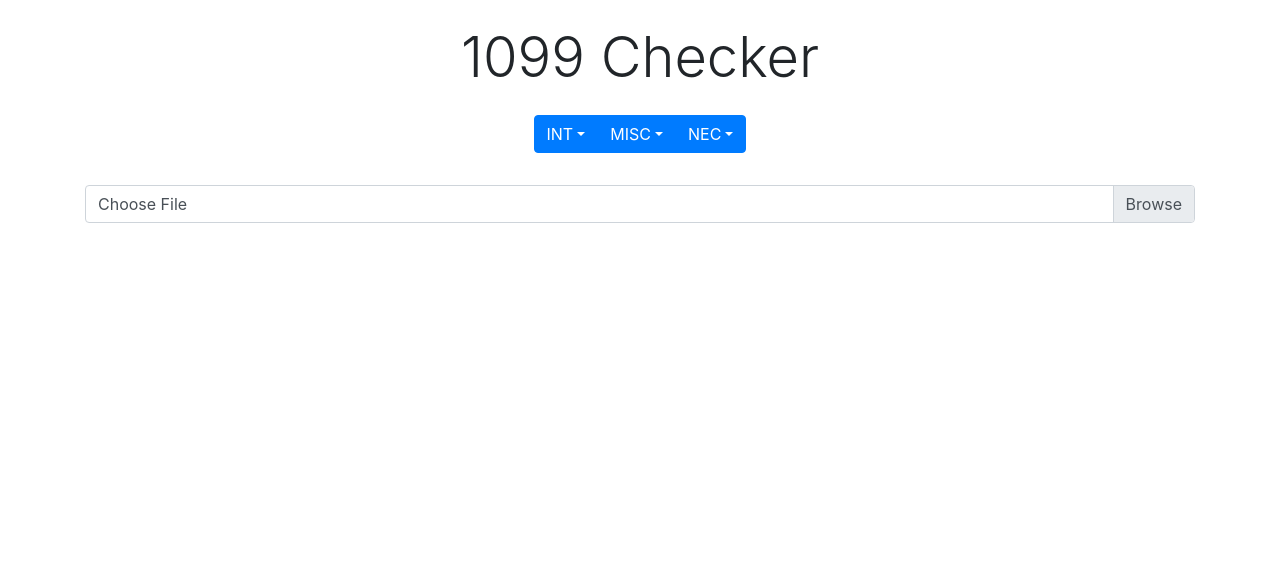
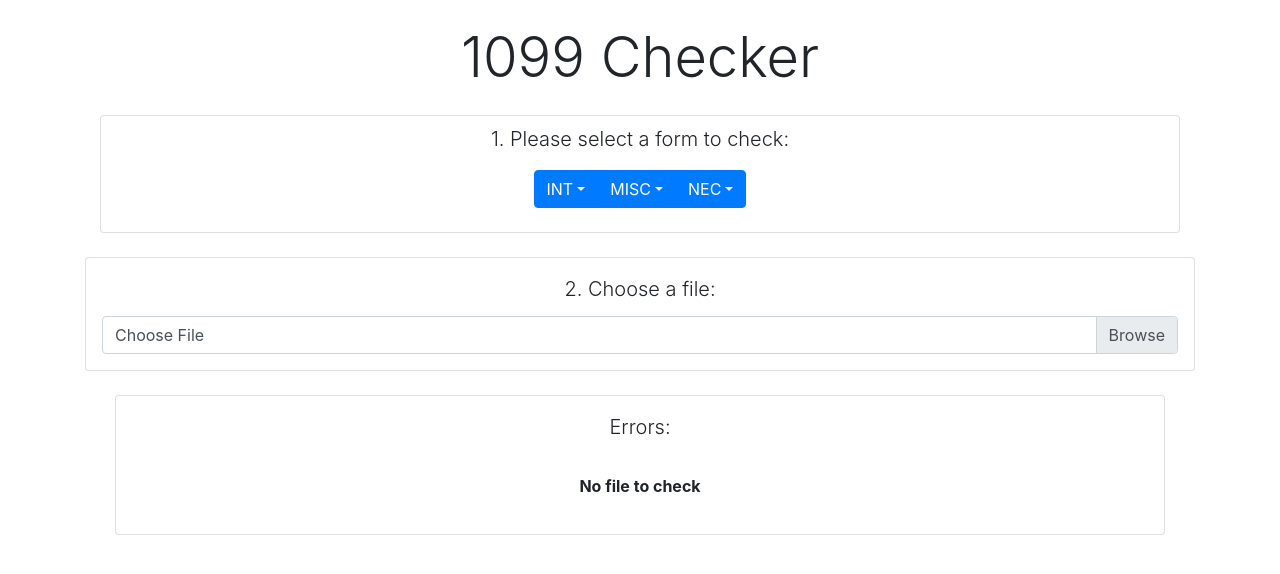
Before and after one commit to thekkathy/1099-Checker, a React (Create React App) app in the folder client/: page / in a window 1280 px wide. Shown: the top 574 px of the page. Built offline with nearby package versions, Linux system fonts and the light colour scheme.

Commit message:
Made checking process more clear and fixed messages component

```diff
--- a/client/src/components/App.js
+++ b/client/src/components/App.js
@@ -1,8 +1,12 @@
 import React, { useState } from 'react';
 import FileUploadAndChecker from './FileUploadAndChecker';
+import ErrorMessage from './ErrorMessage';
 
 const App = () => {
-  const [formType, setFormType] = useState(null)
+  // formType = COR INT, UBO INT, DSS Misc, etc
+  const [formType, setFormType] = useState(null);
+  //error messages is an array of all possible interface errors (e.g. the user forgot to select a form type)
+  const [errorMessages, setErrorMessages] = useState([]);
 
   const formNames = {
     'cor_int': '1099 COR INT',
@@ -13,16 +17,30 @@ const App = () => {
     'finance_nec': '1099 Finance NEC'
   }
 
+  //sets the error message from FileUploadAndChecker so that it can be used in the ErrorMessage component
+  const setError = (msg) => {
+    setErrorMessages(errorMessages => [...errorMessages, msg]);
+    console.log(errorMessages);
+  }
+
+  //clears error messages
+  const clearError = () => {
+    setErrorMessages([]);
+  }
+
   return (
 
     <div className="container mt-4">
       <h4 className="display-4 text-center mb-4">
         1099 Checker
       </h4>
+      {/* Display error message if one exists */}
+      {errorMessages ? <ErrorMessage messages={errorMessages}></ErrorMessage> : null}
 
       {/* Menu to select which form to check */}
       <div className="container">
-        <div className="container">
+        <div className="card w-100">
+          <div className="card-title mx-auto my-2 lead">1. Please select a form to check: </div>
           <div className="row my-2">
             <div className="btn-group mx-auto" role="group" aria-label="Choose Form Type">
               {/* Select INT type form */}
@@ -59,12 +77,16 @@ const App = () => {
           </div>
           <div className="row my-2">
             <div className="container d-flex justify-content-center">
-              {formType ? `Selected ${formNames[formType]} for checking` : null}
+              {formType ?
+                <div class="alert alert-info" role="alert">
+                  Selected {formNames[formType]} for checking
+                </div>
+                : null}
             </div>
-        </div>
+          </div>
         </div>
         <div className="row my-4">
-          <FileUploadAndChecker formType={formType} />
+          <FileUploadAndChecker formType={formType} errorMessageFunct={setError} clearErrorFunct={clearError} />
         </div>
       </div>
     </div >
--- /dev/null
+++ b/client/src/components/ErrorMessage.js
@@ -0,0 +1,20 @@
+import React from 'react'
+import PropTypes from 'prop-types'
+
+const ErrorMessage = ({ messages }) => {
+
+    return (
+        <div className="container">
+            {messages ? messages.map(message => (
+                <div className={'alert alert-danger alert-dismissible fade show'} role="alert" key={message}>
+                    { message}
+                    <button type="button" className="close" data-dismiss="alert" aria-label="Close">
+                        <span aria-hidden="true">&times;</span>
+                    </button>
+                </div>
+            )) : null}
+        </div>
+    )
+}
+
+export default ErrorMessage
--- a/client/src/components/FileUploadAndChecker.js
+++ b/client/src/components/FileUploadAndChecker.js
@@ -1,14 +1,19 @@
 import React, { Fragment, useState } from 'react';
 import XLSX from 'xlsx';
+import Message from './Message';
 
-export const FileUploadAndChecker = ({ formType }) => {
+export const FileUploadAndChecker = ({ formType, errorMessageFunct, clearErrorFunct }) => {
     // list of objects that keeps track of which messages for each label
     // [{label: company name, passes: true}, {label: company address, passes: true}, ...]
     // true = formated correctly
     // false = formated incorrectly
-    const [message, setMessage] = useState([]);
+    const [message, setMessage] = useState(null);
+    // variable that keeps track of if everything passed
+    const [allPassed, setAllPassed] = useState(true)
     // name of uploaded file
-    const [fileName, setFileName] = useState('Choose File')
+    const [fileName, setFileName] = useState('Choose File');
+    // error message
+    const [errorMessage, setErrorMessage] = useState("");
 
     const types = ['application/vnd.ms-excel', 'application/vnd.openxmlformats-officedocument.spreadsheetml.sheet', 'application/vnd.ms-excel']
 
@@ -21,19 +26,12 @@ export const FileUploadAndChecker = ({ formType }) => {
         let req = {};
         let label = name + " " + key;
 
-        if (passed) {
-            console.log(key + " correct");
-            // below lines for debug
-            // req["label"] = label;
-            // req["passes"] = "Passes";
-            // formatList.push(req);
-        }
-        else {
-            console.log(key + " incorrect");
+        if (!passed) {
             req["label"] = label;
             req["passes"] = errorMessage;
             formatList.push(req);
         }
+
     }
 
     //checks if the inputted value contains only numbers and letters and is below 50 characters
@@ -92,6 +90,26 @@ export const FileUploadAndChecker = ({ formType }) => {
         updateMessages(name, passed, label, format, errorMessage);
     }
 
+    //check if headers for the form are correct
+    //if headers are incorrect, set the error message and return false
+    const checkHeaders = (expectedLabels, actualLabels, errMessage) => {
+        if (expectedLabels.length != actualLabels.length) {
+            errorMessageFunct(errMessage);
+            return false;
+        }
+        for (var i = 0; i < expectedLabels.length; i++) {
+            if (!expectedLabels[i].includes(actualLabels[i])) {
+
+                console.log(actualLabels[i]);
+                console.log(expectedLabels[i]);
+
+                errorMessageFunct(errMessage);
+                return false;
+            }
+        }
+        return true;
+    }
+
 
 
     //** CHECK FORM FUNCTIONS  **//
@@ -99,11 +117,19 @@ export const FileUploadAndChecker = ({ formType }) => {
     //checks if a COR_INT file is formatted correctly
     const checkCOR_INT = (data) => {
         let messages = [];
+        const actualLabels = ["Name", "Address", "City", "State", "Zip", "EIN", "Interest"];
+        const headerErrorMessage = "File headers are incorrect or selected file is not a 1099 COR INT file.";
 
         //for every item in the sheet
         for (var i = 0; i < data.length; i++) {
             var companyData = data[i];
             const dataKeys = Object.keys(data[0]);
+            console.log(dataKeys);
+
+            //check if headers are correct
+            if (!checkHeaders(dataKeys, actualLabels, headerErrorMessage)) {
+                break;
+            }
 
             //get company name
             let name = companyData[dataKeys[0]];
@@ -124,6 +150,12 @@ export const FileUploadAndChecker = ({ formType }) => {
             var interest = dataKeys[6];
             checkFloat(name, interest, messages, companyData);
         }
+        if (messages.length > 0) {
+            setAllPassed(false);
+        }
+        if (messages.length == 0) {
+            setAllPassed(true);
+        }
         return messages;
 
     }
@@ -131,12 +163,19 @@ export const FileUploadAndChecker = ({ formType }) => {
     //checks if a UBO_INT file is formatted correctly
     const checkUBO_INT = (data) => {
         let messages = [];
+        const actualLabels = ["Cont Acct", "Name", "Name 2", "House number and street", "City", "Zip Code", "Rg", "LC Amount", "SSN"];
+        const headerErrorMessage = "File headers are incorrect or selected file is not a 1099 UBO INT file.";
 
         //for every item in the sheet
         for (var i = 0; i < data.length; i++) {
             var personData = data[i];
             const dataKeys = Object.keys(data[0]);
             console.log(dataKeys);
+
+            //check if headers are correct
+            if (!checkHeaders(dataKeys, actualLabels, headerErrorMessage)) {
+                break;
+            }
 
             //get the person's name
             let name = personData[dataKeys[1]] + " " + personData[dataKeys[2]];
@@ -165,6 +204,9 @@ export const FileUploadAndChecker = ({ formType }) => {
 
     }
 
+
+    //** OTHER FUNCTIONS **//
+
     //function that executes appropriate check form function based on form type
     const checkForm = (data) => {
         if (formType == "cor_int") {
@@ -174,7 +216,20 @@ export const FileUploadAndChecker = ({ formType }) => {
             return checkUBO_INT(data);
         }
         else {
-            return "Error in check form"
+            throw new Error("Have not implemented yet");
+        }
+    }
+
+    //make sure that the uploaded file is an excel spreadsheet or csv
+    //returns true if the file is a spreadsheet, false otherwise
+    const isSpreadsheet = (file) => {
+        //if there's a file and it's an allowed type, set file = selected
+        if (file && types.includes(file.type)) {
+            return true;
+        }
+        //if we have an error
+        else {
+            return false
         }
     }
 
@@ -210,28 +265,55 @@ export const FileUploadAndChecker = ({ formType }) => {
     return (
         <Fragment>
 
-            <div className="custom-file mb-3">
+            <div className="container mx-auto">
+                <div className="row">
+                    <div className="card mx-auto w-100 p-3">
+                        <div className="card-title mx-auto lead">2. Choose a file: </div>
+                        <div className="custom-file">
                             <input type="file" className="custom-file-input" id="customFile" name="filename" onChange={(e) => {
+                                clearErrorFunct();
+                                try {
                                     const file = e.target.files[0];
                                     setFileName(file.name);
+
+                                    //did a person decide what type of form that they want to check?
+                                    if (!formType) {
+                                        throw new Error("Please select the type of form you want to check from the dropdown menu.");
+                                    }
+                                    //is the file an excel spreadsheet?
+                                    if (isSpreadsheet(file)) {
                                         readExcel(file);
+                                    }
+                                    else {
+                                        errorMessageFunct("Please choose an Excel or CSV file.")
+                                    }
+                                }
+                                catch (err) {
+                                    errorMessageFunct(err.message);
+                                }
                             }} />
-                <label class="custom-file-label" for="customFile">{fileName}</label>
+                            <label className="custom-file-label" htmlFor="customFile">{fileName}</label>
                         </div>
-
-            {message ? message.map(reqs => (
-                <div key={reqs.label}>
-                    <div>{reqs.label}</div>
-                    <div>{reqs.passes}</div>
                     </div>
-            )) :
-                <div>
-                    No Errors
                 </div>
-            }
+                <div className="row my-4 mx-auto">
+                    <Message message={message} allPassed={allPassed}></Message>
+                </div>
+            </div>
 
         </Fragment>
     )
 }
 
+// {message ? message.map(reqs => (
+//     <div key={reqs.label}>
+//         <div>{reqs.label}</div>
+//         <div>{reqs.passes}</div>
+//     </div>
+// )) :
+//     <div>
+//         No Errors
+// </div>
+// }
+
 export default FileUploadAndChecker
--- a/client/src/components/Message.js
+++ b/client/src/components/Message.js
@@ -1,21 +1,30 @@
-import React, { useState } from 'react'
-import PropTypes from 'prop-types'
+import React, { Fragment } from 'react'
 
-const Message = ({ msg, errPres }) => {
+const Message = ({ message, allPassed }) => {
+    const errorLog = (
+        <Fragment>
+            {message ?
+                message.map(reqs => (
+                <div className="card mb-3 p-2" key={reqs.label}>
+                    <strong className="card-title text-danger">Error with {reqs.label}</strong>
+                    <div className="card-text">{reqs.passes}</div>
+                </div>
+            )) :
+                <strong>No file to check</strong>
+            }
+        </Fragment>
+    );
 
     return (
-        <div className={`alert alert-${errPres ? 'danger' : 'info'} alert-dismissible fade show`} role="alert">
-            { msg}
-            <button type="button" className="close" data-dismiss="alert" aria-label="Close">
-                <span aria-hidden="true">&times;</span>
-            </button>
+        <div className="container">
+            <div className="card p-3">
+            <div className="card-title mx-auto lead">Errors: </div>
+                <div className="card-body mx-auto">
+                    {allPassed && message ? <strong className="container text-success">No errors found!</strong> : <div>{errorLog}</div>}
+                </div>
+            </div>
         </div>
     )
 }
 
-Message.propTypes = {
-    msg: PropTypes.string.isRequired,
-    errPres: PropTypes.bool.isRequired
-}
-
 export default Message
```
Lines whose indentation alone changed are shown as unchanged.
